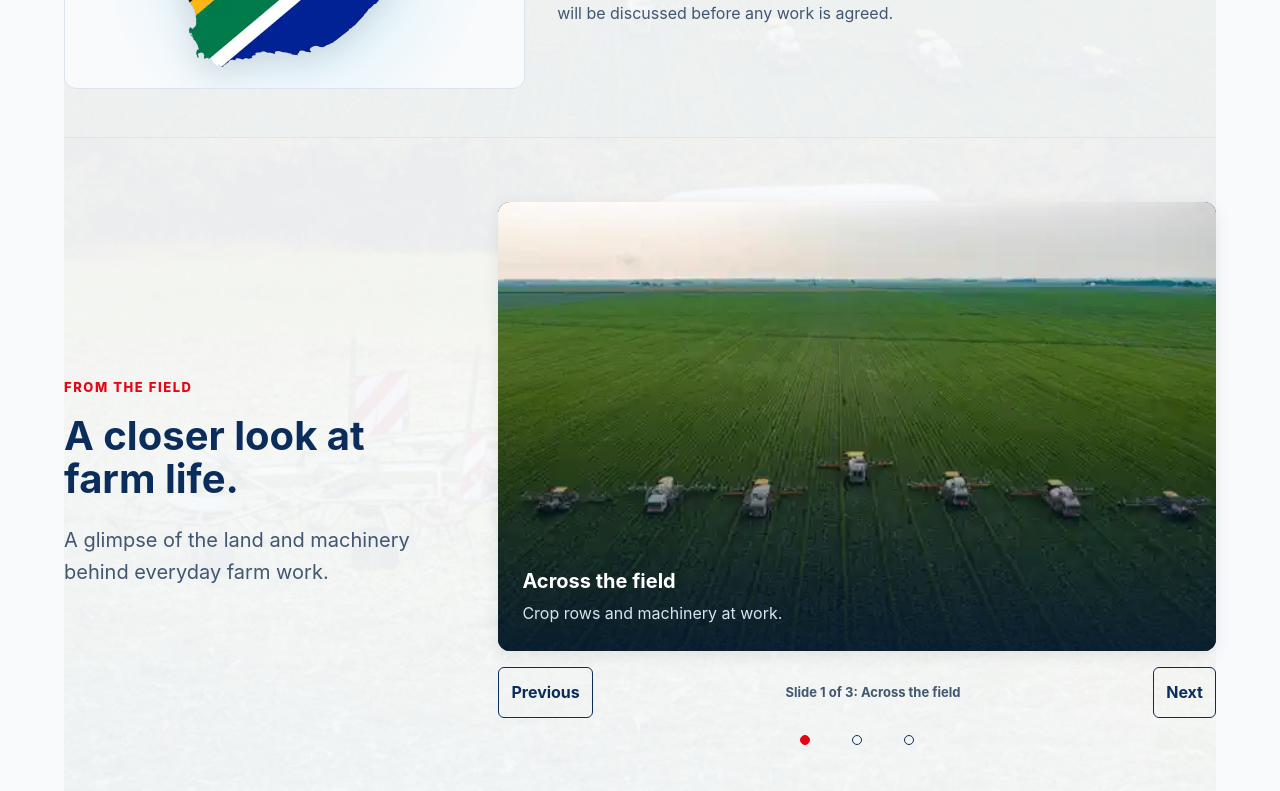
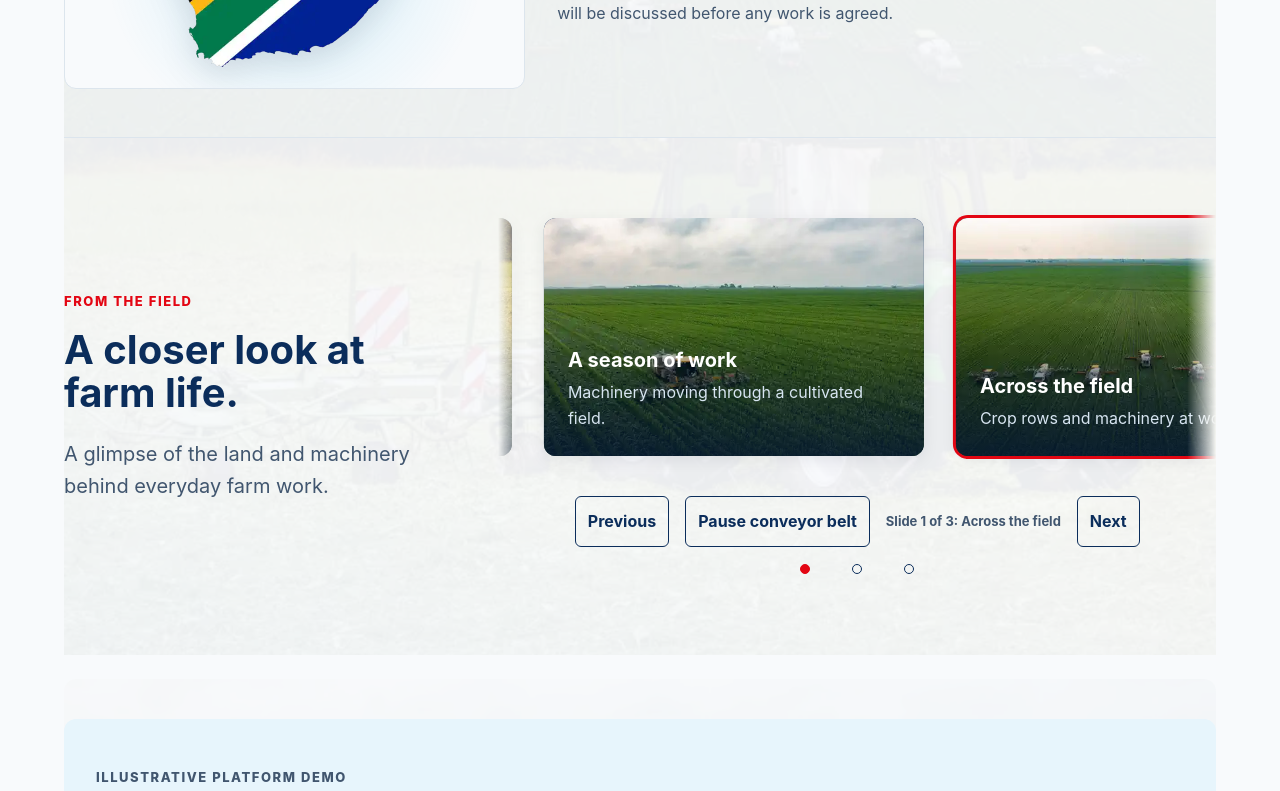
Before and after one commit to Owethudev/agrijuune, a React (Vite) app in the folder frontend/: page / in a window 1280 px wide. Shown: the part 1800-2591 px from the top of the page. Built offline with nearby package versions, Linux system fonts and the light colour scheme; no server answers.

Commit message:
feat(ui): animate photo carousel as right-to-left conveyor belt (#104)

```diff
--- a/frontend/src/app/HomePage.css
+++ b/frontend/src/app/HomePage.css
@@ -276,18 +276,95 @@
 
 .home-gallery__carousel {
   min-width: 0;
+  position: relative;
 }
 
+.home-gallery__conveyor {
+  position: relative;
+  width: 100%;
+  overflow: hidden;
+  border-radius: var(--radius-lg);
+  padding-block: var(--space-2);
+  mask-image: linear-gradient(
+    to right,
+    transparent 0%,
+    black 4%,
+    black 96%,
+    transparent 100%
+  );
+  -webkit-mask-image: linear-gradient(
+    to right,
+    transparent 0%,
+    black 4%,
+    black 96%,
+    transparent 100%
+  );
+}
+
+.home-gallery__conveyor-track {
+  display: flex;
+  gap: var(--space-4);
+  width: max-content;
+  animation: home-gallery-conveyor-left 32s linear infinite;
+  will-change: transform;
+}
+
+@keyframes home-gallery-conveyor-left {
+  0% {
+    transform: translate3d(0, 0, 0);
+  }
+  100% {
+    transform: translate3d(-50%, 0, 0);
+  }
+}
+
+.home-gallery__conveyor:hover .home-gallery__conveyor-track,
+.home-gallery__conveyor:focus-within .home-gallery__conveyor-track,
+.home-gallery__conveyor--paused .home-gallery__conveyor-track {
+  animation-play-state: paused;
+}
+
+@media (prefers-reduced-motion: reduce) {
+  .home-gallery__conveyor {
+    mask-image: none;
+    -webkit-mask-image: none;
+    overflow-x: auto;
+  }
+
+  .home-gallery__conveyor-track {
+    animation: none;
+  }
+}
+
+.home-gallery__card,
 .home-gallery__frame {
   position: relative;
+  flex: 0 0 320px;
   aspect-ratio: 4 / 3;
   overflow: hidden;
   margin: 0;
   border-radius: var(--radius-lg);
   background: var(--agrijuune-navy);
   box-shadow: var(--elevation-surface);
+  transition:
+    transform var(--transition-fast) ease,
+    box-shadow var(--transition-fast) ease;
 }
 
+@media (min-width: 768px) {
+  .home-gallery__card,
+  .home-gallery__frame {
+    flex: 0 0 380px;
+  }
+}
+
+.home-gallery__card--active {
+  box-shadow:
+    0 0 0 3px var(--agrijuune-red),
+    var(--elevation-surface);
+}
+
+.home-gallery__card::after,
 .home-gallery__frame::after {
   position: absolute;
   inset: 38% 0 0;
@@ -296,6 +373,7 @@
   pointer-events: none;
 }
 
+.home-gallery__card img,
 .home-gallery__frame img {
   display: block;
   width: 100%;
@@ -323,10 +401,11 @@
 
 .home-gallery__controls {
   display: flex;
+  flex-wrap: wrap;
   align-items: center;
-  justify-content: space-between;
-  gap: var(--space-1);
-  margin-top: var(--space-2);
+  justify-content: center;
+  gap: var(--space-2);
+  margin-top: var(--space-3);
 }
 
 .home-gallery__controls .button {
--- a/frontend/src/app/HomePage.tsx
+++ b/frontend/src/app/HomePage.tsx
@@ -29,6 +29,7 @@ function HomePhotoCarousel({ copy }: { copy: HomePageCopy['gallery'] }) {
     },
   ];
   const [activeSlideIndex, setActiveSlideIndex] = useState(0);
+  const [isPaused, setIsPaused] = useState(false);
   const activeSlide = slides[activeSlideIndex];
 
   function moveSlide(direction: -1 | 1) {
@@ -37,6 +38,13 @@ function HomePhotoCarousel({ copy }: { copy: HomePageCopy['gallery'] }) {
         (currentIndex + direction + slides.length) % slides.length,
     );
   }
+
+  const repeatedSlides = [
+    ...slides.map((s) => ({ ...s, isDuplicate: false })),
+    ...slides.map((s) => ({ ...s, isDuplicate: true })),
+    ...slides.map((s) => ({ ...s, isDuplicate: true })),
+    ...slides.map((s) => ({ ...s, isDuplicate: true })),
+  ];
 
   return (
     <section
@@ -51,23 +59,45 @@ function HomePhotoCarousel({ copy }: { copy: HomePageCopy['gallery'] }) {
       </div>
 
       <div className="home-gallery__carousel">
+        <div
+          className={`home-gallery__conveyor${isPaused ? ' home-gallery__conveyor--paused' : ''}`}
+          aria-live="off"
+        >
+          <div className="home-gallery__conveyor-track">
+            {repeatedSlides.map((slide, index) => {
+              const originalIndex = index % slides.length;
+              const isActive = activeSlideIndex === originalIndex;
+
+              return (
                 <figure
-          className="home-gallery__frame"
-          role="group"
-          aria-roledescription={copy.slideRoleDescription}
-          aria-label={`${copy.slideLabel} ${activeSlideIndex + 1} ${copy.ofLabel} ${slides.length}`}
+                  key={`${slide.image}-${index}`}
+                  className={`home-gallery__card home-gallery__frame${isActive ? ' home-gallery__card--active' : ''}`}
+                  role={slide.isDuplicate ? undefined : 'group'}
+                  aria-roledescription={
+                    slide.isDuplicate ? undefined : copy.slideRoleDescription
+                  }
+                  aria-label={
+                    slide.isDuplicate
+                      ? undefined
+                      : `${copy.slideLabel} ${originalIndex + 1} ${copy.ofLabel} ${slides.length}`
+                  }
+                  aria-hidden={slide.isDuplicate ? true : undefined}
                 >
                   <img
-            src={activeSlide.image}
-            alt={activeSlide.copy.alt}
+                    src={slide.image}
+                    alt={slide.isDuplicate ? '' : slide.copy.alt}
                     loading="lazy"
                     decoding="async"
                   />
                   <figcaption className="home-gallery__caption">
-            <h3>{activeSlide.copy.title}</h3>
-            <p>{activeSlide.copy.description}</p>
+                    <h3>{slide.copy.title}</h3>
+                    <p>{slide.copy.description}</p>
                   </figcaption>
                 </figure>
+              );
+            })}
+          </div>
+        </div>
 
         <div
           className="home-gallery__controls"
@@ -80,6 +110,14 @@ function HomePhotoCarousel({ copy }: { copy: HomePageCopy['gallery'] }) {
             onClick={() => moveSlide(-1)}
           >
             {copy.previousLabel}
+          </button>
+          <button
+            className="button button--secondary"
+            type="button"
+            onClick={() => setIsPaused((paused) => !paused)}
+            aria-pressed={isPaused}
+          >
+            {isPaused ? copy.playLabel : copy.pauseLabel}
           </button>
           <p
             className="home-gallery__status"
--- a/frontend/src/content/translations.ts
+++ b/frontend/src/content/translations.ts
@@ -144,6 +144,8 @@ export type HomePageCopy = {
     controlsLabel: string;
     previousLabel: string;
     nextLabel: string;
+    pauseLabel: string;
+    playLabel: string;
     carouselRoleDescription: string;
     slideSelectorLabel: string;
     showSlideLabel: string;
@@ -473,6 +475,8 @@ export const translations: Record<Language, LanguageContent> = {
         controlsLabel: 'Photo carousel controls',
         previousLabel: 'Previous',
         nextLabel: 'Next',
+        pauseLabel: 'Pause conveyor belt',
+        playLabel: 'Start conveyor belt',
         carouselRoleDescription: 'carousel',
         slideSelectorLabel: 'Choose a photo',
         showSlideLabel: 'Show photo',
@@ -924,6 +928,8 @@ export const translations: Record<Language, LanguageContent> = {
         controlsLabel: 'Fotokarouselkontroles',
         previousLabel: 'Vorige',
         nextLabel: 'Volgende',
+        pauseLabel: 'Onderbreek vervoerband',
+        playLabel: 'Begin vervoerband',
         carouselRoleDescription: 'fotokarousel',
         slideSelectorLabel: 'Kies ’n foto',
         showSlideLabel: 'Wys foto',
```
Also changed, not shown: 1 other file (tests, documents, lock files or other folders). Lines whose indentation alone changed are shown as unchanged.
